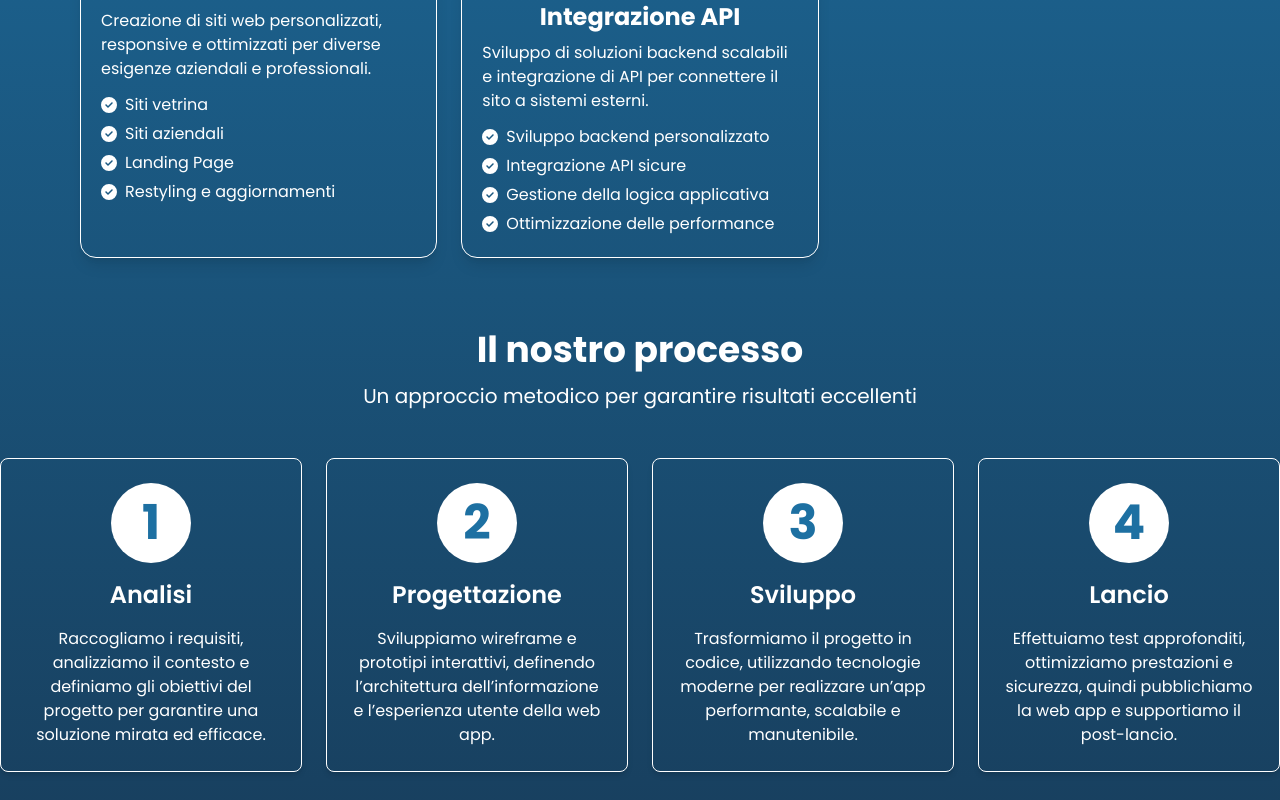
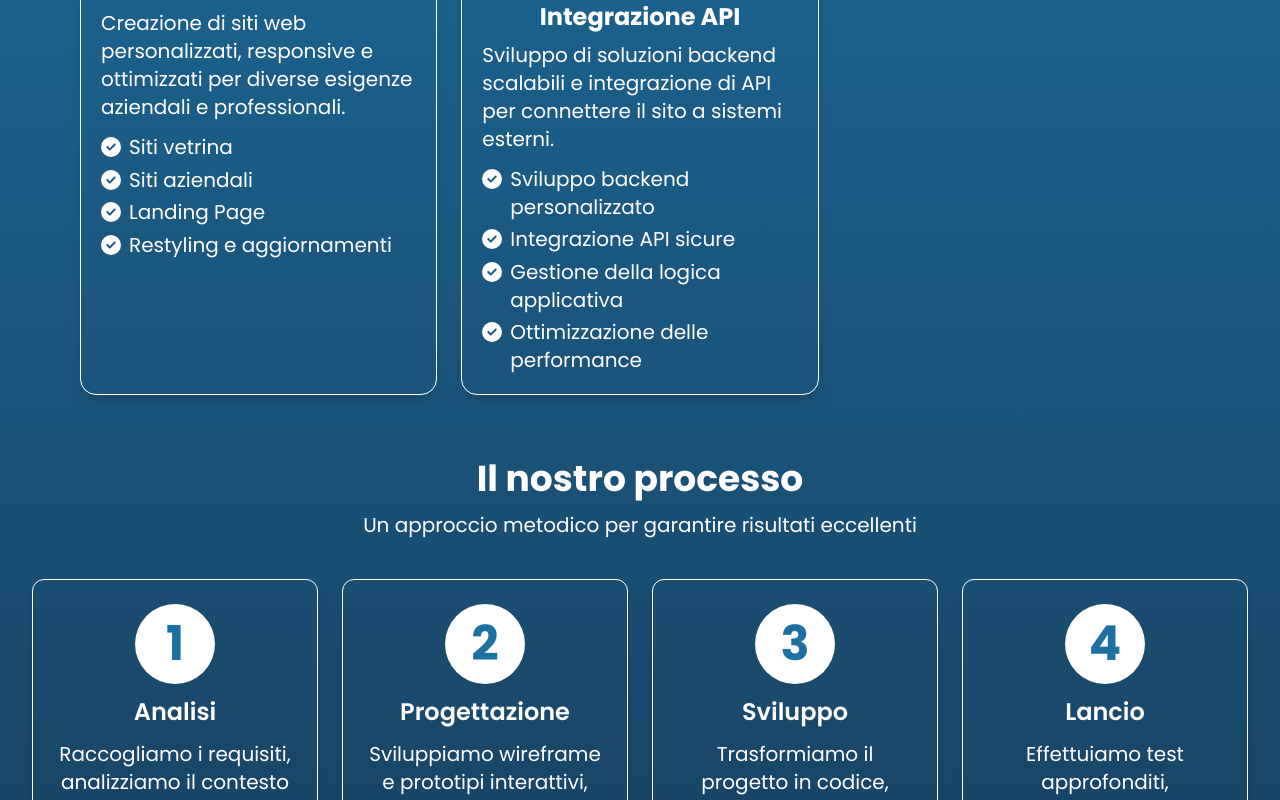
Before and after one commit to PierluigiPapa/proj-pier-portfolio, a React (Vite) app: page /servizi in a window 1280 px wide. Shown: the part 480-1280 px from the top of the page. Built offline with nearby package versions, Linux system fonts and the light colour scheme.

Commit message:
fix: responsive mobile and tablet ServiziPage.tsx

```diff
--- a/src/pages/ServiziPage.tsx
+++ b/src/pages/ServiziPage.tsx
@@ -1,5 +1,3 @@
-"use client"
-
 import { motion, useInView } from "framer-motion"
 import { useEffect, useState, useRef } from "react"
 import { services } from "../utility/ServicesData"
@@ -10,7 +8,7 @@ import { faCircleCheck } from "@fortawesome/free-solid-svg-icons/faCircleCheck"
 export function ServiziPage() {
   const [isVisible, setIsVisible] = useState(false)
   const processRef = useRef(null)
-  const processInView = useInView(processRef, {once: true, amount: 0.3,})
+  const processInView = useInView(processRef, { once: true, amount: 0.3 })
 
   useEffect(() => {
     setIsVisible(true)
@@ -62,7 +60,6 @@ export function ServiziPage() {
             }}
             whileHover={{
               scale: 1.02,
-              boxShadow: "0 20px 25px -5px rgba(0, 0, 0, 0.3)",
             }}
             whileTap={{ scale: 0.98 }}
           >
@@ -93,7 +90,7 @@ export function ServiziPage() {
             </motion.div>
 
             <motion.h3
-              className="text-2xl sm:text-2xl font-bold mb-2 text-center"
+              className="text-2xl md:text-2xl font-bold mb-2 text-center"
               initial={{ opacity: 0 }}
               animate={{ opacity: isVisible ? 1 : 0 }}
               transition={{
@@ -105,7 +102,7 @@ export function ServiziPage() {
             </motion.h3>
 
             <motion.p
-              className="text-md sm:text-base mb-3 sm:text-left"
+              className="text-md sm:text-base mb-3 sm:text-left md:text-xl"
               initial={{ opacity: 0 }}
               animate={{ opacity: isVisible ? 1 : 0 }}
               transition={{
@@ -117,7 +114,7 @@ export function ServiziPage() {
             </motion.p>
 
             <motion.ul
-              className="space-y-1 mt-2 text-md"
+              className="space-y-1 mt-2 text-md md:text-xl"
               initial={{ opacity: 0 }}
               animate={{ opacity: isVisible ? 1 : 0 }}
               transition={{
@@ -166,9 +163,9 @@ export function ServiziPage() {
         ))}
       </div>
 
-      <div ref={processRef} className="w-full py-32 md:py-25 lg:py-12">
+      <div ref={processRef} className="w-full py-10">
         <motion.h2
-          className="text-4xl text-white text-center font-bold"
+          className="text-3xl sm:text-3xl md:text-4xl text-white text-center font-bold"
           initial={{ opacity: 0, y: 30 }}
           animate={processInView ? { opacity: 1, y: 0 } : { opacity: 0, y: 30 }}
           transition={{ duration: 0.6, delay: 0.2 }}
@@ -177,7 +174,7 @@ export function ServiziPage() {
         </motion.h2>
 
         <motion.h3
-          className="text-xl text-white text-center mt-3"
+          className="text-base sm:text-lg md:text-xl text-white text-center mt-2 sm:mt-3"
           initial={{ opacity: 0, y: 20 }}
           animate={processInView ? { opacity: 1, y: 0 } : { opacity: 0, y: 20 }}
           transition={{ duration: 0.6, delay: 0.4 }}
@@ -185,24 +182,31 @@ export function ServiziPage() {
           Un approccio metodico per garantire risultati eccellenti
         </motion.h3>
 
-        <div className="mx-auto grid max-w-7xl items-start gap-6 py-12 md:grid-cols-4">
+        <div className="mx-auto grid grid-cols-1 sm:grid-cols-2 lg:grid-cols-4 max-w-7xl gap-6 py-10 px-4 sm:px-6 md:px-8">
           {processo.map((processi, index) => (
             <motion.div
               key={processi.id}
-              className="flex flex-col items-center space-y-4 border border-white rounded-lg p-6 text-center shadow-md"
+              className="flex flex-col items-center space-y-3 border border-white rounded-xl p-4 sm:p-5 md:p-6 text-center shadow-md"
               initial={{ opacity: 0, y: 50, scale: 0.9 }}
-              animate={processInView ? { opacity: 1, y: 0, scale: 1 } : { opacity: 0, y: 50, scale: 0.9 }}
+              animate={
+                processInView
+                  ? { opacity: 1, y: 0, scale: 1 }
+                  : { opacity: 0, y: 50, scale: 0.9 }
+              }
               transition={{ duration: 0.6, delay: 0.6 + index * 0.2 }}
               whileHover={{
                 scale: 1.05,
-                boxShadow: "0 20px 25px -5px rgba(0, 0, 0, 0.3)",
               }}
               whileTap={{ scale: 0.95 }}
             >
               <motion.div
-                className="flex h-20 w-20 items-center justify-center rounded-full bg-white text-celeste text-5xl font-bold"
+                className="flex h-16 w-16 sm:h-20 sm:w-20 items-center justify-center rounded-full bg-white text-celeste text-3xl sm:text-4xl md:text-5xl font-bold"
                 initial={{ scale: 0, rotate: -360 }}
-                animate={processInView ? { scale: 1, rotate: 0 } : { scale: 0, rotate: -360 }}
+                animate={
+                  processInView
+                    ? { scale: 1, rotate: 0 }
+                    : { scale: 0, rotate: -360 }
+                }
                 transition={{
                   duration: 0.8,
                   delay: 0.8 + index * 0.2,
@@ -213,7 +217,6 @@ export function ServiziPage() {
                 whileHover={{
                   scale: 1.15,
                   rotate: [0, 10, -10, 0],
-                  boxShadow: "0 10px 20px rgba(0, 0, 0, 0.2)",
                   transition: {
                     scale: { duration: 0.2 },
                     rotate: { duration: 0.4 },
@@ -225,7 +228,7 @@ export function ServiziPage() {
               </motion.div>
 
               <motion.h3
-                className="text-2xl text-white font-semibold"
+                className="text-2xl sm:text-2xl md:text-2xl text-white font-semibold"
                 initial={{ opacity: 0 }}
                 animate={processInView ? { opacity: 1 } : { opacity: 0 }}
                 transition={{ duration: 0.5, delay: 1 + index * 0.2 }}
@@ -234,7 +237,7 @@ export function ServiziPage() {
               </motion.h3>
 
               <motion.p
-                className="text-md text-white"
+                className="sm:text-base md:text-xl text-white"
                 initial={{ opacity: 0 }}
                 animate={processInView ? { opacity: 1 } : { opacity: 0 }}
                 transition={{ duration: 0.5, delay: 1.2 + index * 0.2 }}
```
